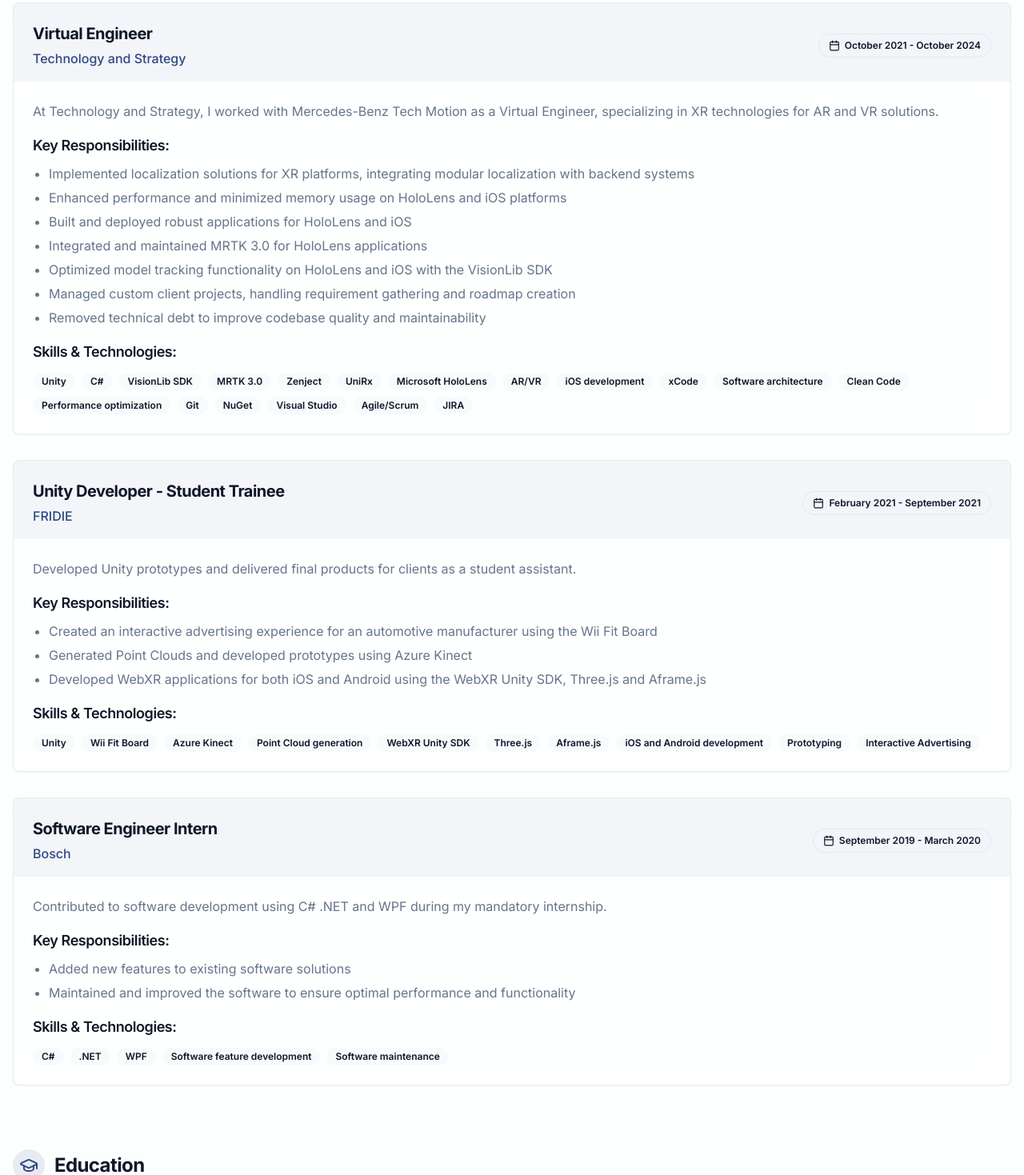
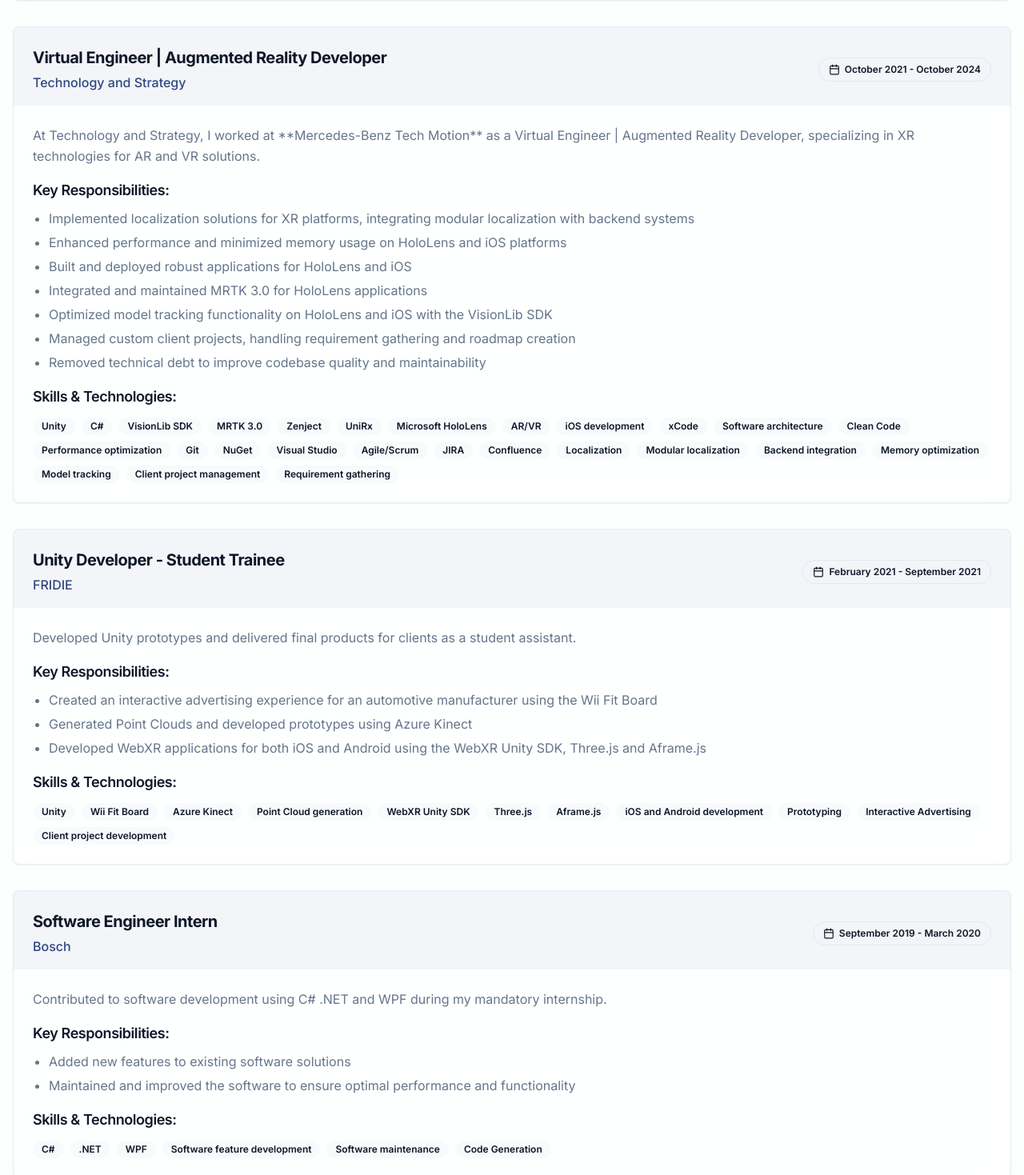
Before and after one commit to freddynewton/freddynewton.github.io, a Next.js app: page / in a window 1280 px wide. Shown: the part 2481-3950 px from the top of the page at 80% size. Built offline with nearby package versions, Linux system fonts and the light colour scheme.

Commit message:
Fixed some Texts in Experience

```diff
--- a/components/experience.tsx
+++ b/components/experience.tsx
@@ -28,14 +28,16 @@ export function Experience() {
         "Cross-functional Collaboration",
         "Debugging",
         "Agile Development",
+        "Legacy Code Maintenance",
+        "Git",
       ],
     },
     {
-      title: "Virtual Engineer",
+      title: "Virtual Engineer | Augmented Reality Developer",
       company: "Technology and Strategy",
       period: "October 2021 - October 2024",
       description:
-        "At Technology and Strategy, I worked with Mercedes-Benz Tech Motion as a Virtual Engineer, specializing in XR technologies for AR and VR solutions.",
+        "At Technology and Strategy, I worked at **Mercedes-Benz Tech Motion** as a Virtual Engineer | Augmented Reality Developer, specializing in XR technologies for AR and VR solutions.",
       responsibilities: [
         "Implemented localization solutions for XR platforms, integrating modular localization with backend systems",
         "Enhanced performance and minimized memory usage on HoloLens and iOS platforms",
@@ -64,6 +66,14 @@ export function Experience() {
         "Visual Studio",
         "Agile/Scrum",
         "JIRA",
+        "Confluence",
+        "Localization",
+        "Modular localization",
+        "Backend integration",
+        "Memory optimization",
+        "Model tracking",
+        "Client project management",
+        "Requirement gathering",
       ],
     },
     {
@@ -87,6 +97,7 @@ export function Experience() {
         "iOS and Android development",
         "Prototyping",
         "Interactive Advertising",
+        "Client project development",
       ],
     },
     {
@@ -98,7 +109,7 @@ export function Experience() {
         "Added new features to existing software solutions",
         "Maintained and improved the software to ensure optimal performance and functionality",
       ],
-      skills: ["C#", ".NET", "WPF", "Software feature development", "Software maintenance"],
+      skills: ["C#", ".NET", "WPF", "Software feature development", "Software maintenance", "Code Generation"],
     },
   ]
 
--- a/package.json
+++ b/package.json
@@ -38,7 +38,6 @@
     "@radix-ui/react-toggle": "^1.1.1",
     "@radix-ui/react-toggle-group": "^1.1.1",
     "@radix-ui/react-tooltip": "^1.1.6",
-    "autoprefixer": "^10.4.20",
     "class-variance-authority": "^0.7.1",
     "clsx": "^2.1.1",
     "cmdk": "1.0.4",
@@ -65,8 +64,8 @@
     "@types/node": "^22",
     "@types/react": "^18",
     "@types/react-dom": "^18",
-    "autoprefixer": "^10.4.20",
-    "postcss": "^8.4.35",
+    "autoprefixer": "^10.4.21",
+    "postcss": "^8.5.3",
     "tailwindcss": "^3.4.17",
     "tailwindcss-animate": "^1.0.7",
     "typescript": "^5"
```
Also changed, not shown: 1 other file (tests, documents, lock files or other folders).
